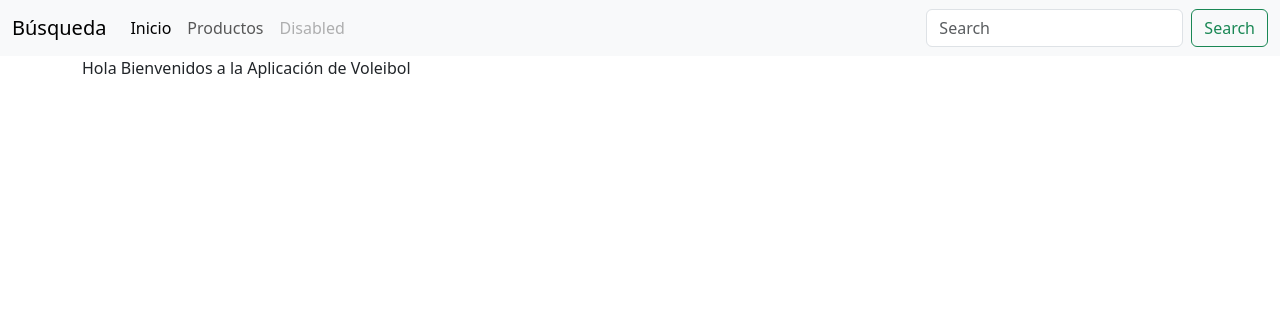
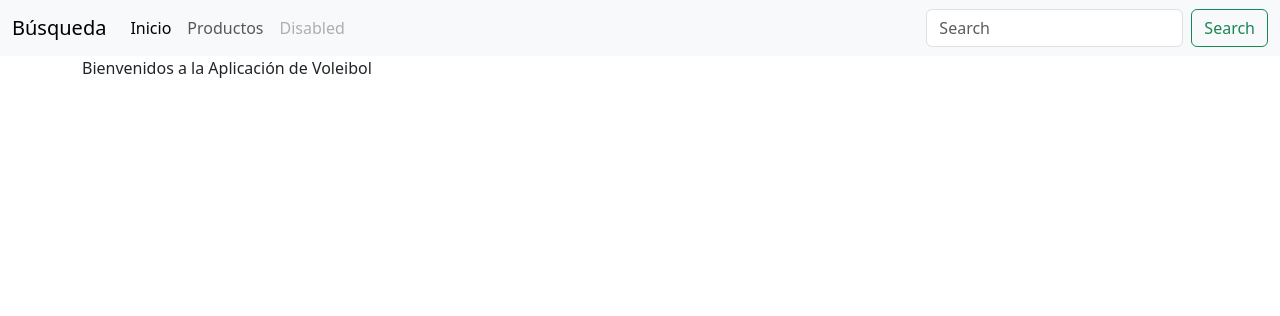
Before and after one commit to davidrealmss/productly, a Django app: page / in a window 1280 px wide. Shown: the top 316 px of the page. Run offline with Django 4.2, Linux system fonts and the light colour scheme.

Commit message:
cambios en las plantillas de formulario e inicio

```diff
--- a/templates/inicio.html
+++ b/templates/inicio.html
@@ -1,6 +1,6 @@
 {% extends 'base.html' %}
 
 {% block content  %}
-Hola Bienvenidos a la Aplicación de Voleibol
+Bienvenidos a la Aplicación de Voleibol
 <div class="mb-3">
 {% endblock  %}
--- a/templates/producto_form.html
+++ b/templates/producto_form.html
@@ -16,7 +16,8 @@
 
 Acceso a la URL del formulario:
 
-Cuando un usuario accede a la URL que muestra el formulario (por ejemplo, haciendo clic en un enlace o escribiendo la URL directamente en el navegador), se genera una solicitud HTTP GET.
+Cuando un usuario accede a la URL que muestra el formulario (por ejemplo, haciendo clic en un
+enlace o escribiendo la URL directamente en el navegador), se genera una solicitud HTTP GET.
 Esta solicitud se envía al servidor Django.
 Procesamiento en Django:
 
```
